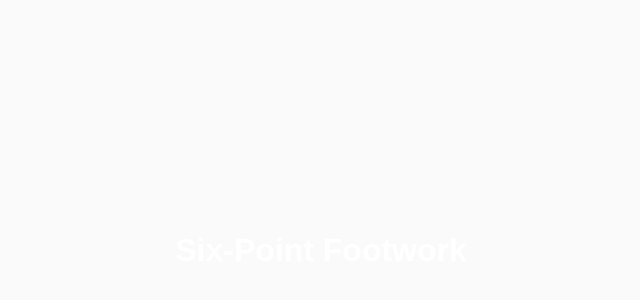
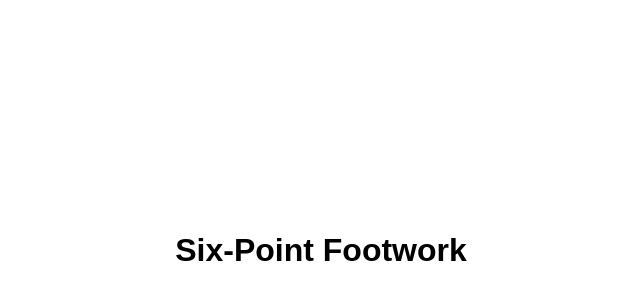
Before and after one commit to jiyuntu/jiyuntu.github.io, a Next.js app: page /badminton in a window 1280 px wide. Shown: the part 150-450 px from the top of the page, without its empty margins (319-959 px from the left). Built offline with nearby package versions, Linux system fonts and the light colour scheme.

Commit message:
Switch to light theme
Switch all pages to light theme.

```diff
--- a/app/badminton/page.tsx
+++ b/app/badminton/page.tsx
@@ -2,7 +2,7 @@ import Link from 'next/link';
 
 export default function Badminton() {
   return (
-    <div className="flex min-h-screen items-center justify-center bg-zinc-50 dark:bg-black">
+    <div className="flex min-h-screen items-center justify-center bg-white">
       <main style={styles.container}>
         <Link href="/badminton/six-point" style={styles.link}>
           Six-Point Footwork
@@ -22,7 +22,6 @@ const styles = {
   },
   link: {
     fontSize: '2rem',
-    color: 'white',
     cursor: 'pointer',
   },
 };
--- a/app/badminton/six-point/page.module.css
+++ b/app/badminton/six-point/page.module.css
@@ -24,7 +24,6 @@
   width: 140px;
   text-align: right;
   margin-right: 10px;
-  color: white;
 }
 
 .input {
@@ -41,13 +40,11 @@
   min-height: 100px;
   line-height: 100px;
   font-weight: bold;
-  color: white;
 }
 
 .button {
   padding: 12px 25px;
   font-size: 18px;
-  color: white;
   border: 1px solid #ccc;
   border-radius: 5px;
   cursor: pointer;
--- a/app/badminton/six-point/page.tsx
+++ b/app/badminton/six-point/page.tsx
@@ -74,7 +74,7 @@ export default function SixPointFootwork() {
   };
 
   return (
-    <div className="flex min-h-screen items-center justify-center bg-zinc-50 dark:bg-black">
+    <div className="flex min-h-screen items-center justify-center bg-white">
       <main className={styles.container}>
         <h1 className={styles.header}>Fixed Tempo Reader</h1>
 
--- a/app/blog/BlogClient.tsx
+++ b/app/blog/BlogClient.tsx
@@ -6,7 +6,7 @@ import ReactMarkdown from "react-markdown";
 import rehypeRaw from 'rehype-raw'
 import remarkGfm from 'remark-gfm'
 import styles from "./page.module.css";
-import 'github-markdown-css'
+import 'github-markdown-css/github-markdown-light.css'
 
 export default function BlogClient({ posts }: { posts: PostMeta[] }) {
   const [selectedId, setSelectedId] = useState<string>(posts[0]?.id ?? "");
--- a/app/blog/page.module.css
+++ b/app/blog/page.module.css
@@ -31,8 +31,8 @@
 }
 
 .active {
-  background: #111827;
-  color: white;
+  background: white;
+  color: black;
   border-color: rgba(0,0,0,0.2);
 }
 
--- a/app/blog/page.tsx
+++ b/app/blog/page.tsx
@@ -1,12 +1,11 @@
 import { getPosts } from "@/lib/getPosts";
-import styles from "./page.module.css";
 import BlogClient from "./BlogClient";
 
 export default function BlogPage() {
 	const posts = getPosts();
 
 	return (
-		<div>
+		<div className="bg-white">
 			<BlogClient posts={posts} />
 		</div>
 	);
--- a/app/globals.css
+++ b/app/globals.css
@@ -1,20 +1,7 @@
 @import "tailwindcss";
 
-:root {
-  --background: #ffffff;
-  --foreground: #171717;
-}
-
-@theme inline {
-  --color-background: var(--background);
-  --color-foreground: var(--foreground);
-}
-
-@media (prefers-color-scheme: dark) {
-  :root {
-    --background: #0a0a0a;
-    --foreground: #ededed;
-  }
+body {
+  font-family: Arial, Helvetica, sans-serif;
 }
 
 @tailwind base;
@@ -24,8 +11,12 @@
   }
 }
 
-body {
-  background: var(--background);
-  color: var(--foreground);
-  font-family: Arial, Helvetica, sans-serif;
+@media (prefers-color-scheme: light) {
+  html {
+    color-scheme: light;
+  }
+  body {
+    color: black;
+    background: white;
+  }
 }
--- a/app/wiki/[slug]/page.tsx
+++ b/app/wiki/[slug]/page.tsx
@@ -1,7 +1,7 @@
 import ReactMarkdown from "react-markdown";
 import rehypeRaw from "rehype-raw";
 import remarkGfm from "remark-gfm";
-import 'github-markdown-css'
+import 'github-markdown-css/github-markdown-light.css'
 import fs from "fs";
 import path from "path";
 
```
